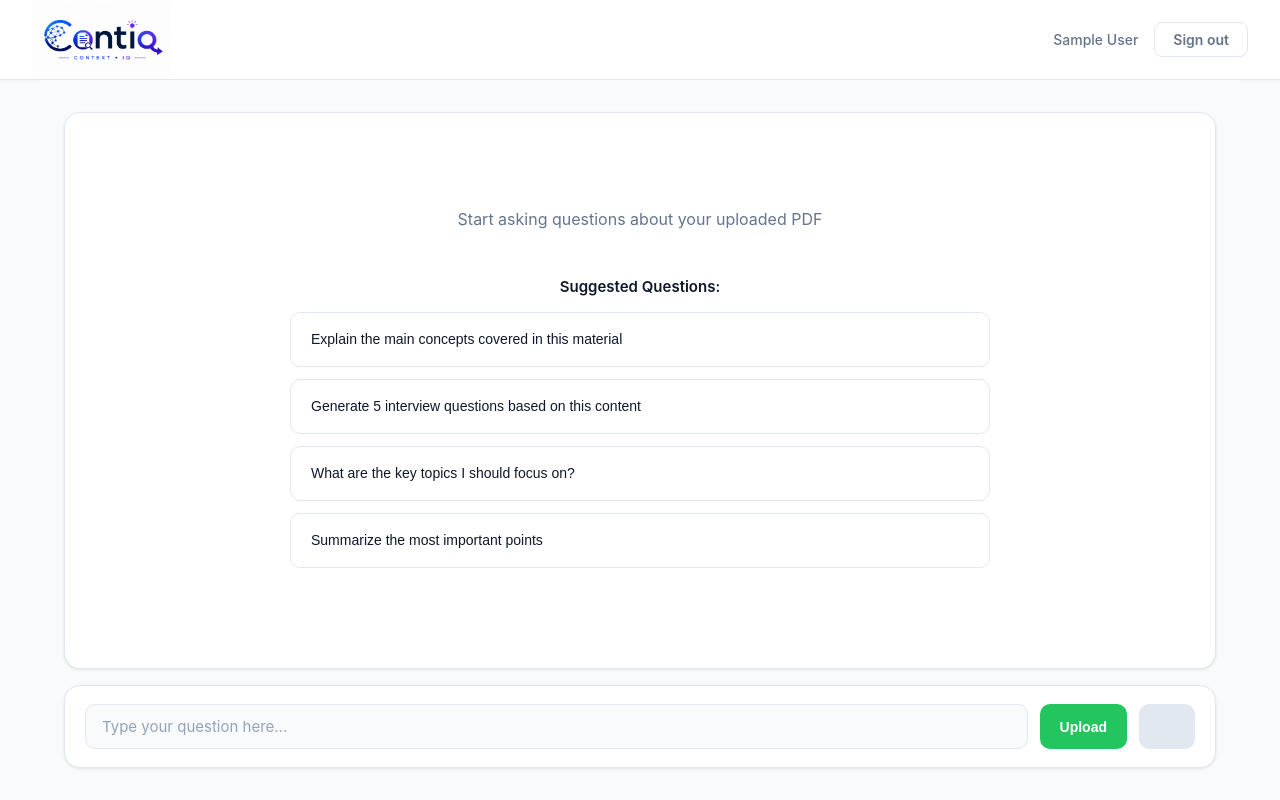
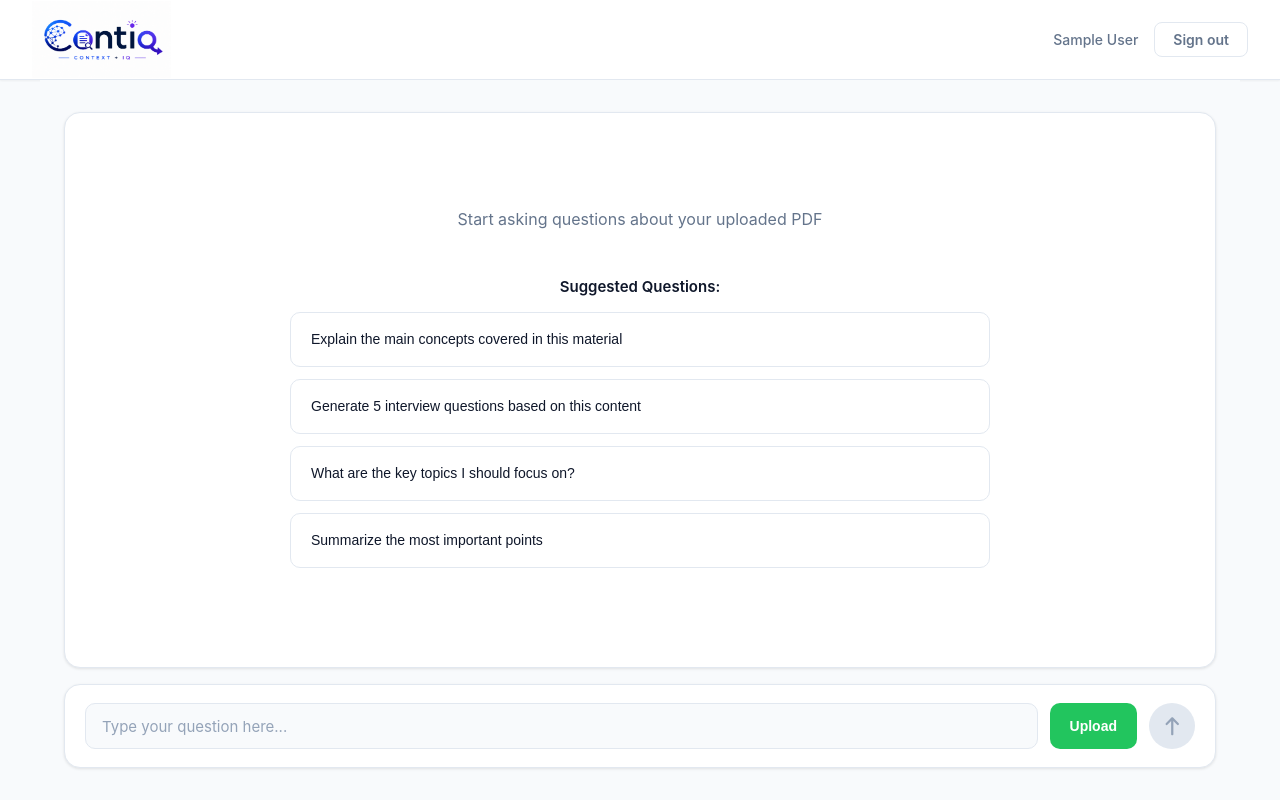
Before and after one commit to Abhishekk108/ContIq, a React (Create React App) app in the folder frontend/: page /chat in a window 1280 px wide. Built offline with nearby package versions, Linux system fonts and the light colour scheme; sample sign-in values are in the browser's storage.

Commit message:
feat(frontend): Replace lucide-react SendHorizontal with FontAwesome arrow icon

```diff
--- a/frontend/package.json
+++ b/frontend/package.json
@@ -4,6 +4,9 @@
   "description": "Frontend for Contiq RAG System",
   "private": true,
   "dependencies": {
+    "@fortawesome/fontawesome-svg-core": "^7.3.0",
+    "@fortawesome/free-solid-svg-icons": "^7.3.0",
+    "@fortawesome/react-fontawesome": "^3.4.0",
     "axios": "^1.6.0",
     "lucide-react": "0.400.0",
     "react": "^18.2.0",
--- a/frontend/src/pages/ChatPage.css
+++ b/frontend/src/pages/ChatPage.css
@@ -288,23 +288,42 @@
 }
 
 /* Send Button */
-.chat-page__button {
-  padding: 12px 28px;
-  font-size: 15px;
-  font-weight: 600;
-  background: #115CF9;
-  color: white;
+.send-btn {
+  width: 46px;
+  height: 46px;
   border: none;
-  border-radius: 10px;
+  border-radius: 50%;
+  background: #115CF9; /* ContIQ Blue */
+  color: #ffffff;
+  display: flex;
+  align-items: center;
+  justify-content: center;
   cursor: pointer;
-  transition: all 0.2s;
-  white-space: nowrap;
+  transition: all 0.2s ease;
+  box-shadow: 0 4px 12px rgba(17, 92, 249, 0.25);
 }
 
-.chat-page__button:hover {
+.send-btn:hover {
   background: #136AFB;
-  box-shadow: 0 4px 12px rgba(17, 92, 249, 0.25);
+  transform: translateY(-2px);
+  box-shadow: 0 6px 16px rgba(17, 92, 249, 0.35);
 }
+
+.send-btn:active {
+  transform: scale(0.95);
+}
+
+.send-btn:disabled {
+  background: #BFD6FF;
+  cursor: not-allowed;
+  box-shadow: none;
+  transform: none;
+}
+
+.send-btn svg {
+  font-size: 18px;
+}
+
 
 .chat-page__button:disabled {
   background: #E2E8F0;
--- a/frontend/src/pages/ChatPage.jsx
+++ b/frontend/src/pages/ChatPage.jsx
@@ -3,7 +3,8 @@ import { useNavigate, useLocation } from 'react-router-dom';
 import ReactMarkdown from 'react-markdown';
 import remarkGfm from 'remark-gfm';
 import './ChatPage.css';
-import { SendHorizontal } from "lucide-react";
+import { FontAwesomeIcon } from "@fortawesome/react-fontawesome";
+import { faArrowUp } from "@fortawesome/free-solid-svg-icons";
 
 function ChatPage() {
   const [question, setQuestion] = useState('');
@@ -506,7 +507,7 @@ function ChatPage() {
           className="chat-page__button send-btn"
 
         >
-
+        <FontAwesomeIcon icon={faArrowUp} />
         </button>
       </form>
     </div>
--- a/package.json
+++ b/package.json
@@ -1,6 +1,7 @@
 {
   "dependencies": {
     "@qdrant/js-client-rest": "^1.18.0",
-    "dotenv": "^17.4.2"
+    "dotenv": "^17.4.2",
+    "lucide-react": "^1.24.0"
   }
 }
```
Also changed, not shown: 2 other files (tests, documents, lock files or other folders).
